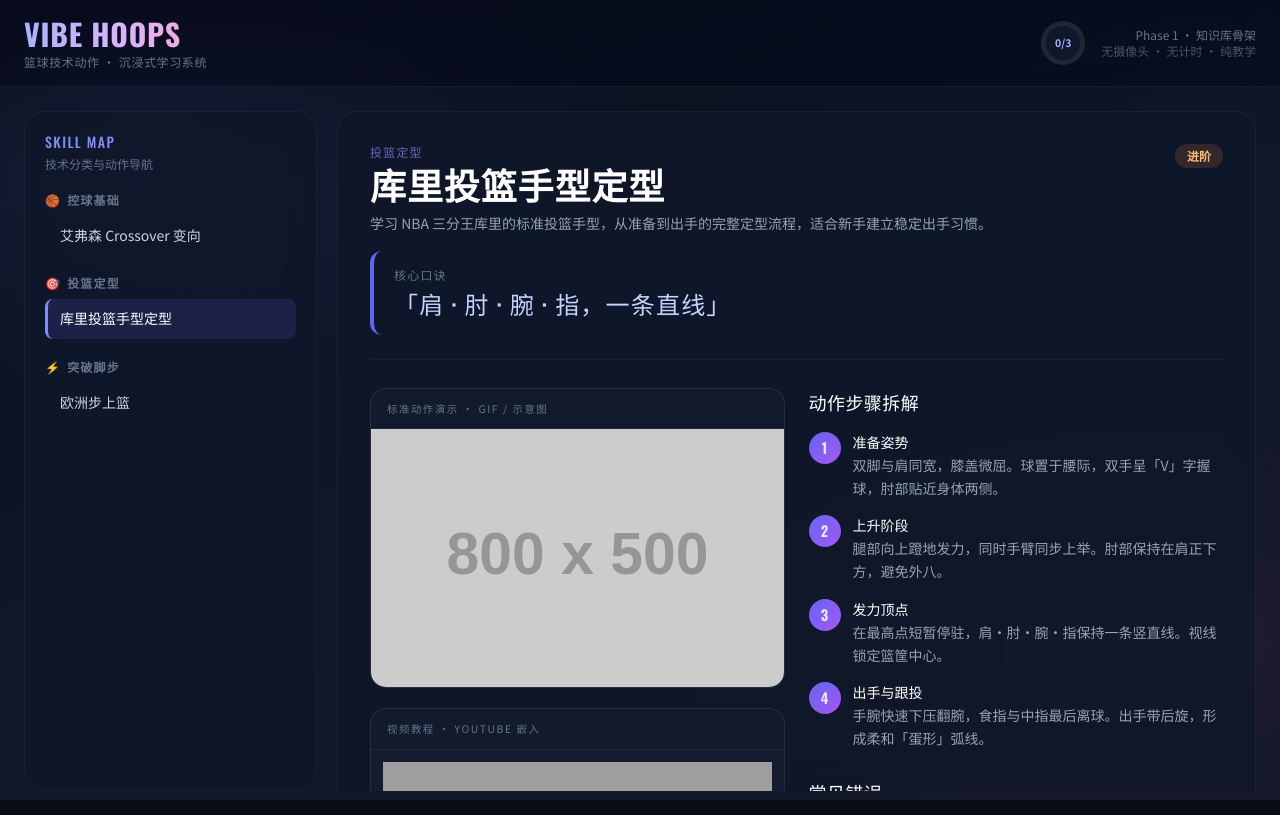
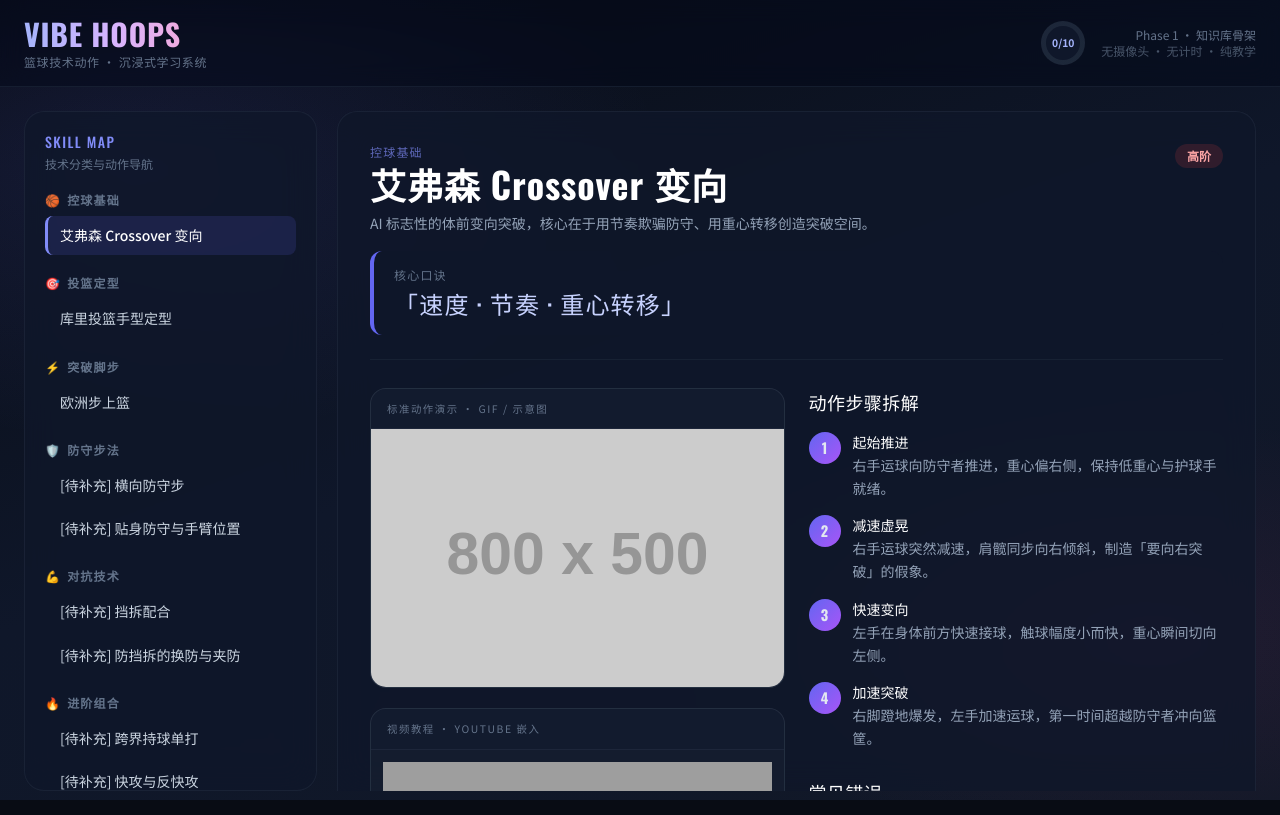
Before and after one commit to samuelsun620-create/basketball-training, a website: page index.html in a window 1280 px wide. Drawn offline with nearby package versions, Linux system fonts and the light colour scheme; grey boxes are pictures that could not be loaded; placeholder pictures from the web are drawn by us.

Commit message:
Refactor: Extract skillsData to external file (skills-data.js) and update references

```diff
--- a/index.html
+++ b/index.html
@@ -189,7 +189,7 @@
                 </div>
                 <div class="flex items-center gap-4">
                     <div id="progress-ring" class="progress-ring" style="--pct: 0%">
-                        <div class="progress-ring-inner"><span id="progress-text">0/3</span></div>
+                        <div class="progress-ring-inner"><span id="progress-text">0/10</span></div>
                     </div>
                     <div class="text-right hidden sm:block">
                         <p class="text-xs text-slate-500">Phase 1 · 知识库骨架</p>
@@ -222,85 +222,10 @@
         </main>
     </div>
 
+    <!-- 引入外部数据文件 -->
+    <script src="skills-data.js"></script>
+
     <script>
-        // ─── 动作知识库 JSON ───────────────────────────────────────────
-        const CATEGORY_ORDER = ['控球基础', '投篮定型', '突破脚步'];
-
-        const CATEGORY_ICONS = {
-            '控球基础': '🏀',
-            '投篮定型': '🎯',
-            '突破脚步': '⚡',
-        };
-
-        const skillsData = [
-            {
-                id: 1,
-                name: '库里投篮手型定型',
-                category: '投篮定型',
-                difficulty: 'medium',
-                mantra: '肩 · 肘 · 腕 · 指，一条直线',
-                description: '学习 NBA 三分王库里的标准投篮手型，从准备到出手的完整定型流程，适合新手建立稳定出手习惯。',
-                steps: [
-                    { title: '准备姿势', detail: '双脚与肩同宽，膝盖微屈。球置于腰际，双手呈「V」字握球，肘部贴近身体两侧。' },
-                    { title: '上升阶段', detail: '腿部向上蹬地发力，同时手臂同步上举。肘部保持在肩正下方，避免外八。' },
-                    { title: '发力顶点', detail: '在最高点短暂停驻，肩·肘·腕·指保持一条竖直线。视线锁定篮筐中心。' },
-                    { title: '出手与跟投', detail: '手腕快速下压翻腕，食指与中指最后离球。出手带后旋，形成柔和「蛋形」弧线。' },
-                ],
-                commonMistakes: [
-                    '肘部外八 — 投篮轨迹不稳定，容易左右偏移',
-                    '蹬腿不充分 — 射程不足，容易投短',
-                    '出手点过低 — 易被干扰或封盖',
-                    '手腕僵硬 — 旋转不足，变成「菜花球」',
-                ],
-                imageUrl: 'https://placehold.co/800x500/1e293b/818cf8?text=Curry+Shot+Form+GIF&font=oswald',
-                videoEmbed: `<iframe class="w-full aspect-video" src="https://www.youtube.com/embed/HoCwa6gnmM0" title="库里投篮教学" frameborder="0" allow="accelerometer; autoplay; clipboard-write; encrypted-media; gyroscope; picture-in-picture" allowfullscreen loading="lazy"></iframe>`,
-            },
-            {
-                id: 2,
-                name: '艾弗森 Crossover 变向',
-                category: '控球基础',
-                difficulty: 'hard',
-                mantra: '速度 · 节奏 · 重心转移',
-                description: 'AI 标志性的体前变向突破，核心在于用节奏欺骗防守、用重心转移创造突破空间。',
-                steps: [
-                    { title: '起始推进', detail: '右手运球向防守者推进，重心偏右侧，保持低重心与护球手就绪。' },
-                    { title: '减速虚晃', detail: '右手运球突然减速，肩髋同步向右倾斜，制造「要向右突破」的假象。' },
-                    { title: '快速变向', detail: '左手在身体前方快速接球，触球幅度小而快，重心瞬间切向左侧。' },
-                    { title: '加速突破', detail: '右脚蹬地爆发，左手加速运球，第一时间超越防守者冲向篮筐。' },
-                ],
-                commonMistakes: [
-                    '变向节奏不够突然 — 防守者不会被晃开',
-                    '重心过高或晃动过大 — 失去平衡，变向后踉跄',
-                    '二次触球过高 — 容易被掏球',
-                    '变向后不加速 — 防守者轻松追防',
-                ],
-                imageUrl: 'https://placehold.co/800x500/1e293b/ec4899?text=Iverson+Crossover+GIF&font=oswald',
-                videoEmbed: `<iframe class="w-full aspect-video" src="https://www.youtube.com/embed/2Z36EhFkbOU" title="艾弗森 Crossover" frameborder="0" allow="accelerometer; autoplay; clipboard-write; encrypted-media; gyroscope; picture-in-picture" allowfullscreen loading="lazy"></iframe>`,
-            },
-            {
-                id: 3,
-                name: '欧洲步上篮',
-                category: '突破脚步',
-                difficulty: 'easy',
-                mantra: '脚步 · 节奏 · 护球',
-                description: '吉诺比利标志动作，利用两步内的左右变向骗过协防，是篮下终结的经典脚步技巧。',
-                steps: [
-                    { title: '助跑启动', detail: '从三分线内两步助跑接近篮筐，第一步大步，第二步准备起跳或变向。' },
-                    { title: '第一步变向', detail: '第二步落地时，身体向右摆动，诱导防守者以为你要从右侧上篮。' },
-                    { title: '第二步变向', detail: '迅速向左跨步，用身体贴住防守者形成对抗，同时护球手打开。' },
-                    { title: '柔和出手', detail: '靠近篮筐后用指尖轻拨，控制旋转与落点，注意避免走步违例。' },
-                ],
-                commonMistakes: [
-                    '走步违例 — 欧洲步最常见问题，需严格数清步数',
-                    '护球不足 — 变向过程中容易被切球',
-                    '两次变向节奏雷同 — 无法骗过协防球员',
-                    '出手过硬 — 打板弹飞，缺乏手感控制',
-                ],
-                imageUrl: 'https://placehold.co/800x500/1e293b/34d399?text=Euro+Step+Layup+GIF&font=oswald',
-                videoEmbed: `<iframe class="w-full aspect-video" src="https://www.youtube.com/embed/NiN5kpCn9hU" title="欧洲步教学" frameborder="0" allow="accelerometer; autoplay; clipboard-write; encrypted-media; gyroscope; picture-in-picture" allowfullscreen loading="lazy"></iframe>`,
-            },
-        ];
-
         // ─── 状态 ─────────────────────────────────────────────────────
         const STORAGE_KEY = 'vibeHoopsProgress';
         let currentSkillId = 1;
```
